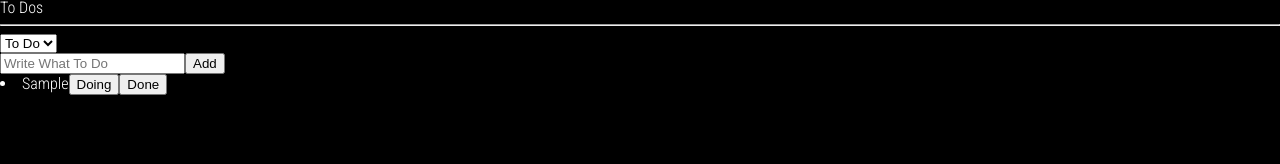
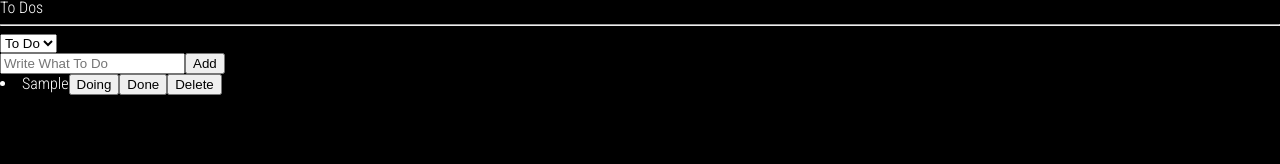
Before and after one commit to Hyukjoo-Lee/ReactJS_TodoApp, a React (Create React App) app: page / in a window 1280 px wide. Both pictures are taken after typing "Sample" into the empty fields and a click on the button "Add". Shown: the top 164 px of the page. Built offline with nearby package versions, Linux system fonts and the light colour scheme.

Commit message:
delete button added

```diff
--- a/src/components/ToDo.tsx
+++ b/src/components/ToDo.tsx
@@ -20,6 +20,16 @@
     });
   };
 
+  const deleteToDo = () => {
+    // console.log(id);
+    setToDos((oldToDos) => {
+      const newToDos = oldToDos.filter(
+        todo => todo.id !== id
+      );
+      return newToDos;
+    });
+  }
+
   return (
     <li>
       <span>{text}</span>
@@ -38,6 +48,7 @@
           Done
         </button>
       )}
+      <button onClick={deleteToDo}>Delete</button>
     </li>
   );
 }
--- a/src/components/atoms.tsx
+++ b/src/components/atoms.tsx
@@ -4,6 +4,7 @@
   "TO_DO" = "TO_DO",
   "DOING" = "DOING",
   "DONE" = "DONE",
+  "DELETED" = "DELETED"
 }
 
 export interface IToDo {
```
